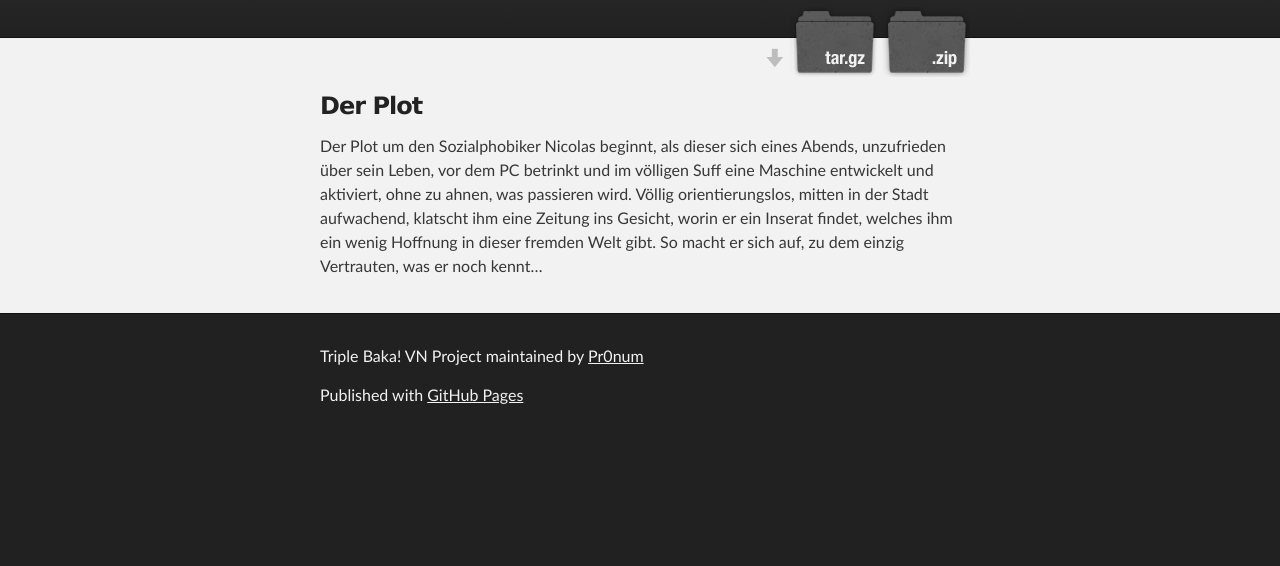
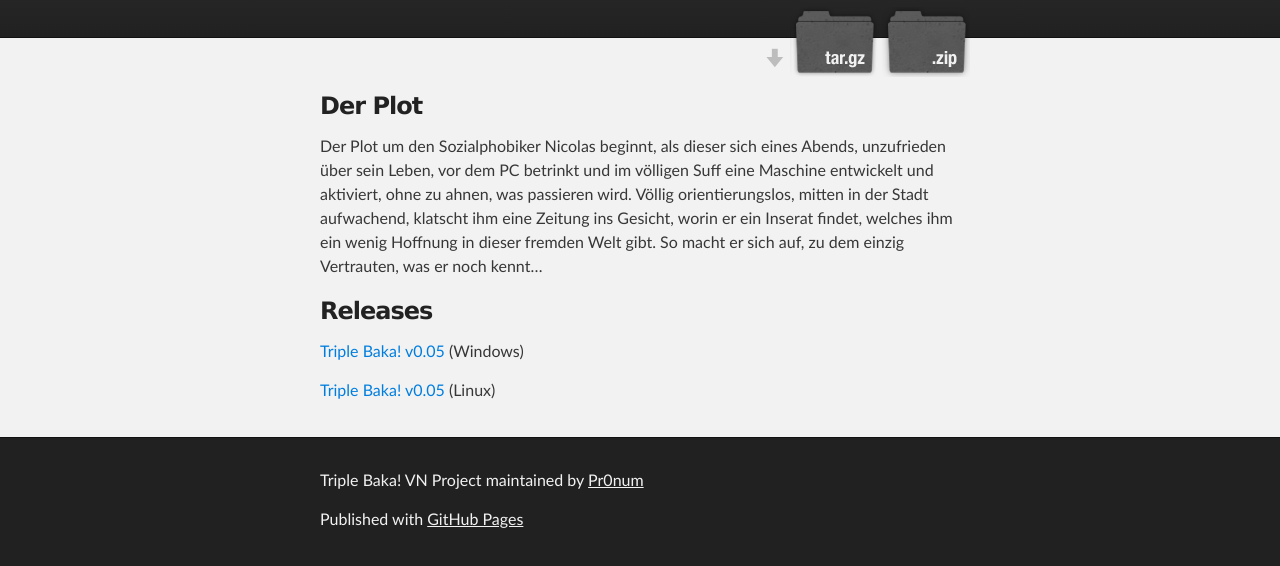
Before and after one commit to Pr0num/Triple-Baka-VN, a plain HTML site: page index.html in a window 1280 px wide. Shown: the part 136-702 px from the top of the page. Drawn offline with Linux system fonts and the light colour scheme.

Commit message:
Create gh-pages branch via GitHub

```diff
--- a/index.html
+++ b/index.html
@@ -35,6 +35,13 @@
 <a name="der-plot" class="anchor" href="#der-plot"><span class="octicon octicon-link"></span></a>Der Plot</h3>
 
 <p>Der Plot um den Sozialphobiker Nicolas beginnt, als dieser sich eines Abends, unzufrieden über sein Leben, vor dem PC betrinkt und im völligen Suff eine Maschine entwickelt und aktiviert, ohne zu ahnen, was passieren wird. Völlig orientierungslos, mitten in der Stadt aufwachend, klatscht ihm eine Zeitung ins Gesicht, worin er ein Inserat findet, welches ihm ein wenig Hoffnung in dieser fremden Welt gibt. So macht er sich auf, zu dem einzig Vertrauten, was er noch kennt…</p>
+
+<h3>
+<a name="releases" class="anchor" href="#releases"><span class="octicon octicon-link"></span></a>Releases</h3>
+
+<p><a href="https://github.com/Pr0num/Triple-Baka-VN/blob/master/release/Triple-Baka-Release-win.zip?raw=true">Triple Baka! v0.05</a> (Windows)</p>
+
+<p><a href="https://github.com/Pr0num/Triple-Baka-VN/blob/master/release/Triple-Baka-Release-linux.tar.bz2?raw=true">Triple Baka! v0.05</a> (Linux)</p>
       </section>
     </div>
 
--- a/params.json
+++ b/params.json
@@ -1 +1 @@
-{"name":"Triple Baka! VN Project","tagline":"","body":"### Der Plot\r\nDer Plot um den Sozialphobiker Nicolas beginnt, als dieser sich eines Abends, unzufrieden über sein Leben, vor dem PC betrinkt und im völligen Suff eine Maschine entwickelt und aktiviert, ohne zu ahnen, was passieren wird. Völlig orientierungslos, mitten in der Stadt aufwachend, klatscht ihm eine Zeitung ins Gesicht, worin er ein Inserat findet, welches ihm ein wenig Hoffnung in dieser fremden Welt gibt. So macht er sich auf, zu dem einzig Vertrauten, was er noch kennt…","google":"","note":"Don't delete this file! It's used internally to help with page regeneration."}
+{"name":"Triple Baka! VN Project","tagline":"","body":"### Der Plot\r\nDer Plot um den Sozialphobiker Nicolas beginnt, als dieser sich eines Abends, unzufrieden über sein Leben, vor dem PC betrinkt und im völligen Suff eine Maschine entwickelt und aktiviert, ohne zu ahnen, was passieren wird. Völlig orientierungslos, mitten in der Stadt aufwachend, klatscht ihm eine Zeitung ins Gesicht, worin er ein Inserat findet, welches ihm ein wenig Hoffnung in dieser fremden Welt gibt. So macht er sich auf, zu dem einzig Vertrauten, was er noch kennt…\r\n\r\n### Releases\r\n[Triple Baka! v0.05](https://github.com/Pr0num/Triple-Baka-VN/blob/master/release/Triple-Baka-Release-win.zip?raw=true) (Windows)\r\n\r\n[Triple Baka! v0.05](https://github.com/Pr0num/Triple-Baka-VN/blob/master/release/Triple-Baka-Release-linux.tar.bz2?raw=true) (Linux)","google":"","note":"Don't delete this file! It's used internally to help with page regeneration."}
```
